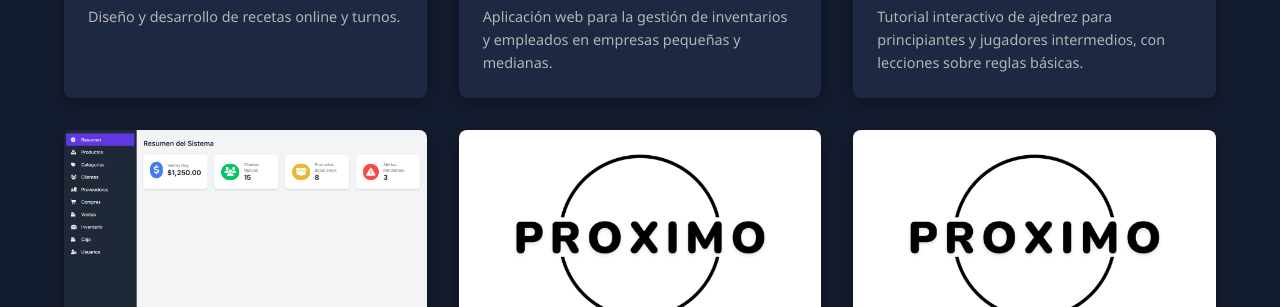
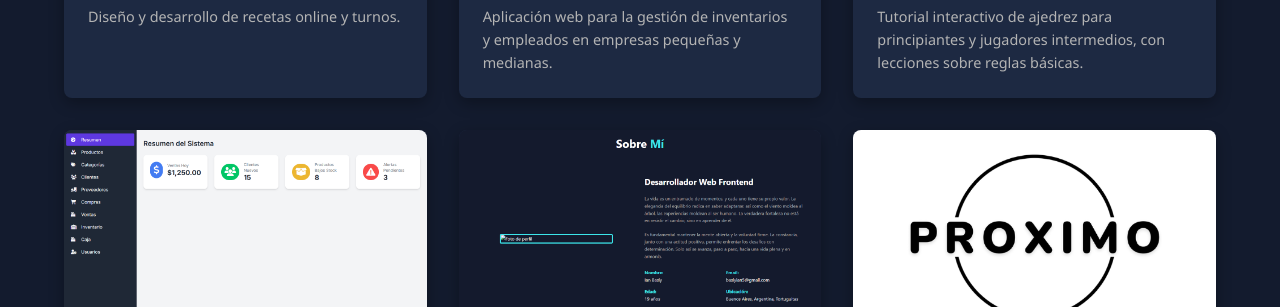
Before and after one commit to Lozaedf/PORTAFOLIO, a plain HTML site: page portafolio.html in a window 1280 px wide. Shown: the part 482-789 px from the top of the page. Drawn offline with Linux system fonts and the light colour scheme.

Commit message:
Update portafolio.html

```diff
--- a/portafolio.html
+++ b/portafolio.html
@@ -80,7 +80,7 @@
             <!-- Proyecto 5 -->
             <div class="project-card">
                 <div class="project-img">
-                    <img src="img/NOSE.png" alt="Proyecto 5">
+                    <a href="https://bringfeel.github.io/FutbolStats/"><img src="img/proyecto5.png" alt="Proyecto 4"></a>
                     <div class="project-overlay">
                         <p>Tecnologías: PROXIMO</p>
                     </div>
@@ -108,4 +108,5 @@
     </section>
     <script src="index.js"></script>
 </body>
+
 </html>
```
